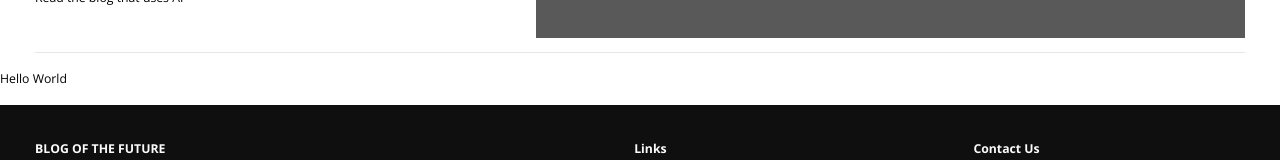
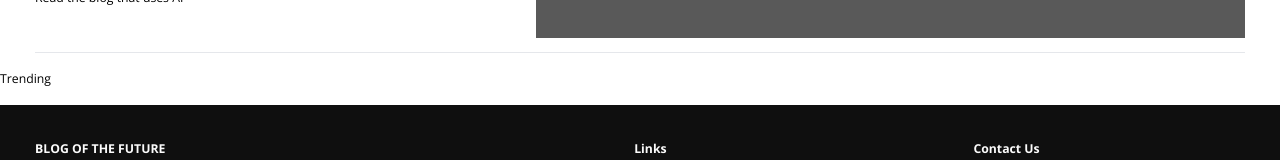
Before and after one commit to pedro-ladeia/AI-blog, a Next.js app: page / in a window 1280 px wide. Shown: the part 139-299 px from the top of the page. Built offline with nearby package versions, Linux system fonts and the light colour scheme.

Commit message:
:sparkles: Added Trending component

```diff
--- a/app/page.tsx
+++ b/app/page.tsx
@@ -1,7 +1,26 @@
+import Trending from "./(home)/Trending";
+
 export default function Home() {
   return (
     <main>
-      <h1>Hello World</h1>
+      <Trending />
+      <div className="md:flex gap-10 mb-5">
+        <div className="basis-3/4">
+
+          {/*<Tech />*/}
+          {/*<Travel />*/}
+          {/*<Other />*/}
+
+          <div className="hidden md:block">
+            {/*<Subscribe />*/}
+          </div>
+
+        </div>
+
+        <div className="basis-1/4">
+          {/*<Sidebar /> */}
+        </div>
+      </div>
     </main>
   )
 }
```
